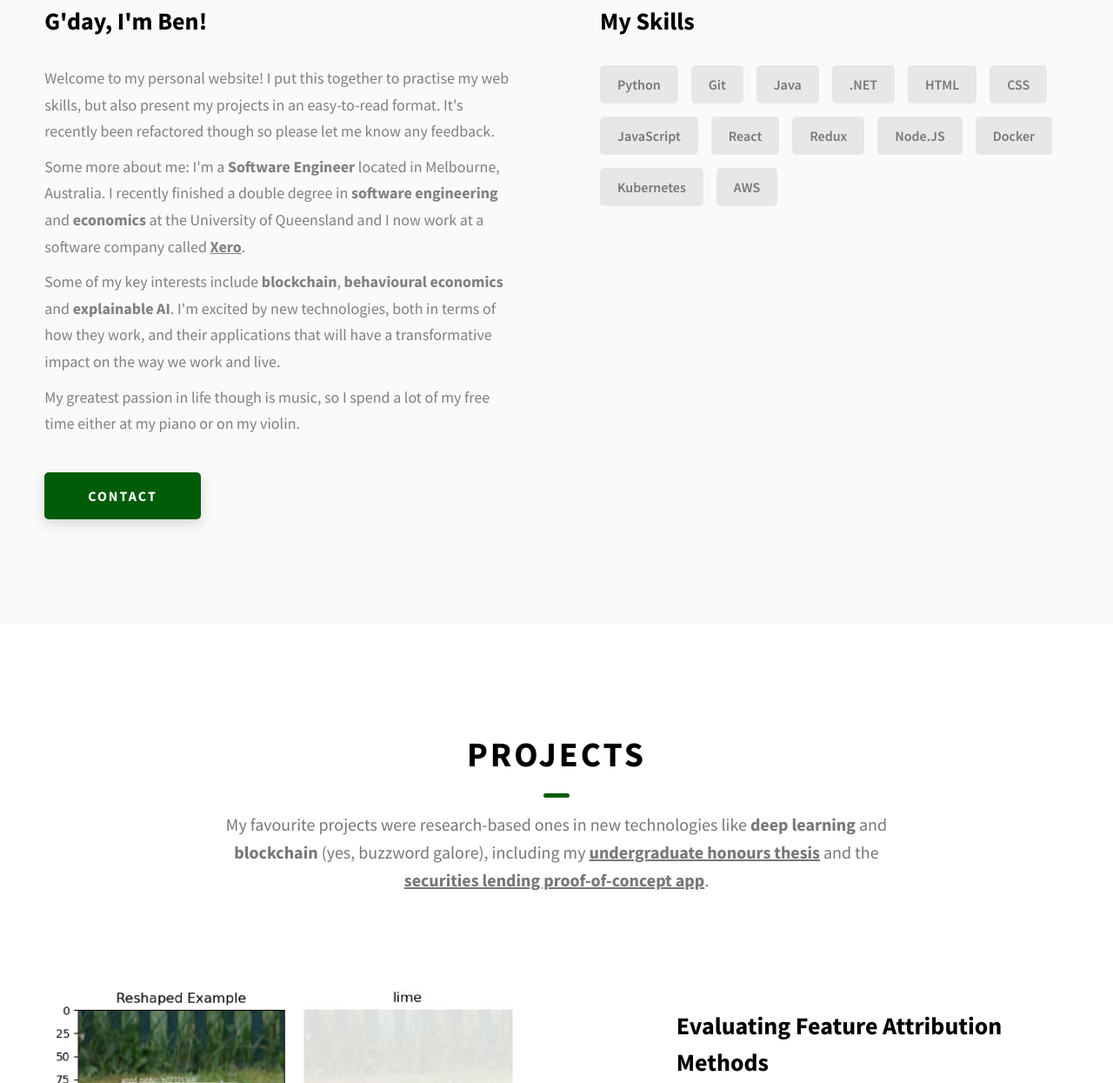
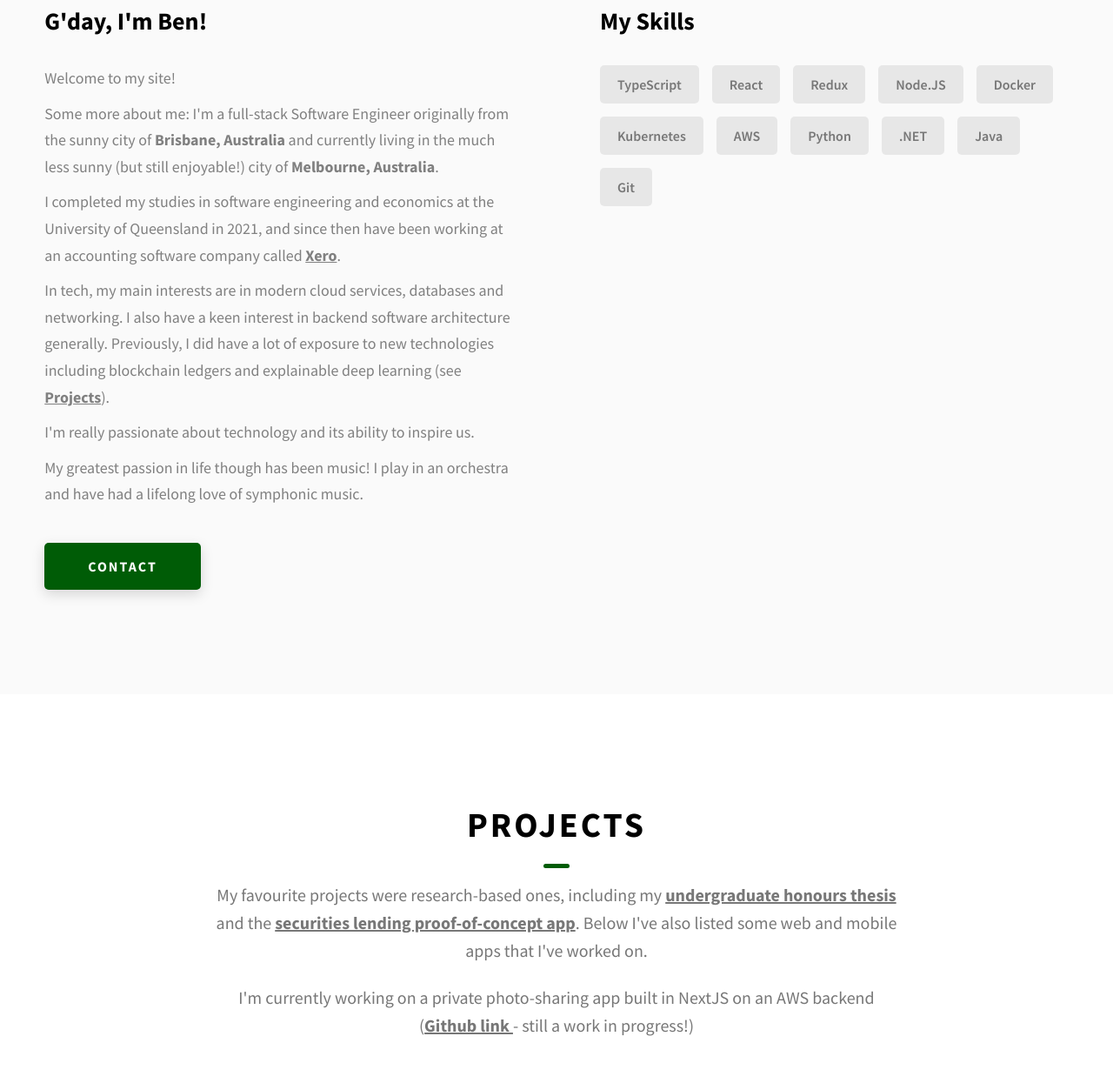
Before and after one commit to P0ntiff/personal-site, a website: page index.html in a window 1280 px wide. Shown: the part 1067-2312 px from the top of the page at 87% size. Drawn offline with Linux system fonts and the light colour scheme.

Commit message:
Update bio

```diff
--- a/index.html
+++ b/index.html
@@ -87,7 +87,7 @@
         <h1 class="heading-primary">Ben Gattas</h1>
         <div class="home-hero__info">
           <p class="text-primary">
-            Software engineer. Music geek.
+            Software engineer. Classical music geek.
           </p>
         </div>
         <!-- <div class="home-hero__cta">
@@ -137,27 +137,33 @@
             <h3 class="about__content-title">G'day, I'm Ben!</h3>
             <div class="about__content-details">
               <p class="about__content-details-para">
-                Welcome to my personal website! I put this together to practise my
-                web skills, but also present my projects in an easy-to-read format.
-                It's recently been refactored though so please let me know any feedback.
+                Welcome to my site!
               </p>
               <p class="about__content-details-para">
-                Some more about me: I'm a <strong> Software Engineer </strong> located in
-                Melbourne, Australia. I recently finished a double degree in
-                <strong>software engineering</strong> and <strong>economics</strong>
-                at the University of Queensland
-                 and I now work at a software company called
+                Some more about me: I'm a full-stack Software Engineer originally from the sunny city of
+                <strong>Brisbane, Australia</strong> and currently living in the much less sunny
+                  (but still enjoyable!) city of <strong>Melbourne, Australia</strong>.
+              </p>
+              <p class="about__content-details-para">
+                 I completed my studies in software engineering
+                and economics at the University of Queensland in 2021,
+                 and since then have been working at an accounting software company called
                 <u><strong><a href="https://www.xero.com/au/" >Xero</a></strong></u>.
               </p>
               <p class="about__content-details-para">
-                Some of my key interests include <strong>blockchain</strong>,
-                <strong> behavioural economics </strong> and <strong> explainable AI</strong>.
-                I'm excited by new technologies, both in terms of how they work, and their applications
-                that will have a transformative impact on the way we work and live.
+                In tech, my main interests are in modern cloud services, databases and networking.
+                I also have a keen interest in backend software architecture generally. Previously, I did have a lot of exposure to
+                new technologies including blockchain ledgers and explainable deep learning
+                (see <u><strong><a href="./index.html#projects">Projects</a></strong></u>).
               </p>
               <p class="about__content-details-para">
-                My greatest passion in life though is music, so I spend a lot of my
-                free time either at my piano or on my violin.
+                I'm really passionate about technology and its ability
+                to inspire us.
+              </p>
+              <p class="about__content-details-para">
+
+                My greatest passion in life though has been music! I play in an orchestra and have
+                had a lifelong love of symphonic music.
               </p>
             </div>
             <a href="./#contact" class="btn btn--med btn--theme dynamicBgClr"
@@ -167,19 +173,17 @@
           <div class="about__content-skills">
             <h3 class="about__content-title">My Skills</h3>
             <div class="skills">
-              <div class="skills__skill">Python</div>
-              <div class="skills__skill">Git</div>
-              <div class="skills__skill">Java</div>
-              <div class="skills__skill">.NET</div>
-              <div class="skills__skill">HTML</div>
-              <div class="skills__skill">CSS</div>
-              <div class="skills__skill">JavaScript</div>
+              <div class="skills__skill">TypeScript</div>
               <div class="skills__skill">React</div>
               <div class="skills__skill">Redux</div>
               <div class="skills__skill">Node.JS</div>
               <div class="skills__skill">Docker</div>
               <div class="skills__skill">Kubernetes</div>
               <div class="skills__skill">AWS</div>
+              <div class="skills__skill">Python</div>
+              <div class="skills__skill">.NET</div>
+              <div class="skills__skill">Java</div>
+              <div class="skills__skill">Git</div>
             </div>
           </div>
         </div>
@@ -191,12 +195,18 @@
           <span class="heading-sec__main">Projects</span>
           <span class="heading-sec__sub">
             My favourite projects were
-            research-based ones in new technologies like
-            <strong>deep learning</strong> and <strong>blockchain</strong> (yes, buzzword galore),
+            research-based ones,
              including my
             <u><strong><a href="#thesis">undergraduate honours thesis</a></strong></u>
             and the
             <u><strong><a href="#corda">securities lending proof-of-concept app</a></strong></u>.
+            Below I've also listed some web and mobile apps that I've worked on.
+          </span>
+        </br>
+          <span class="heading-sec__sub">
+
+            I'm currently working on a private photo-sharing
+             app built in NextJS on an AWS backend (<u><strong><a href="https://github.com/P0ntiff/carousel">Github link </a></strong></u>  - still a work in progress!)
           </span>
         </h2>
 
@@ -252,7 +262,9 @@
             <div class="projects__row-content">
               <h3 class="projects__row-content-title">Securities Lending Cordapp</h3>
               <p class="projects__row-content-desc">
-                A distributed ledger, proof-of-concept app that lets users buy/sell securities and carry out security loans. Loans are modelled as dynamic objects with lifecycles.
+                A proof-of-concept distributed ledger "dApp" that lets users buy/sell securities and carry out security loans, built on an early version of the Corda platform.
+
+                I worked on this as part of an internship at a software company in Brisbane called GBST.
               </p>
               <div class="skills">
                 <div class="skills__skill">Kotlin</div>
@@ -284,7 +296,7 @@
               medical clinic in Brisbane.
               </p>
               <p class="projects__row-content-desc">
-                This was hand built using HTML / CSS and following mobile-first CSS.
+                This was built by hand in HTML / CSS and following mobile-first responsive CSS.
               </p>
               <div class="skills">
                 <div class="skills__skill">HTML</div>
```
